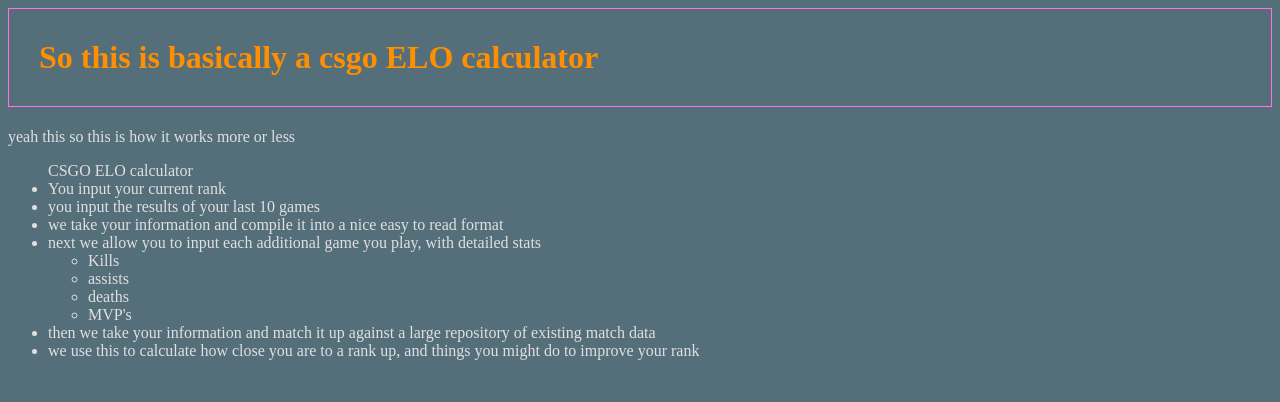
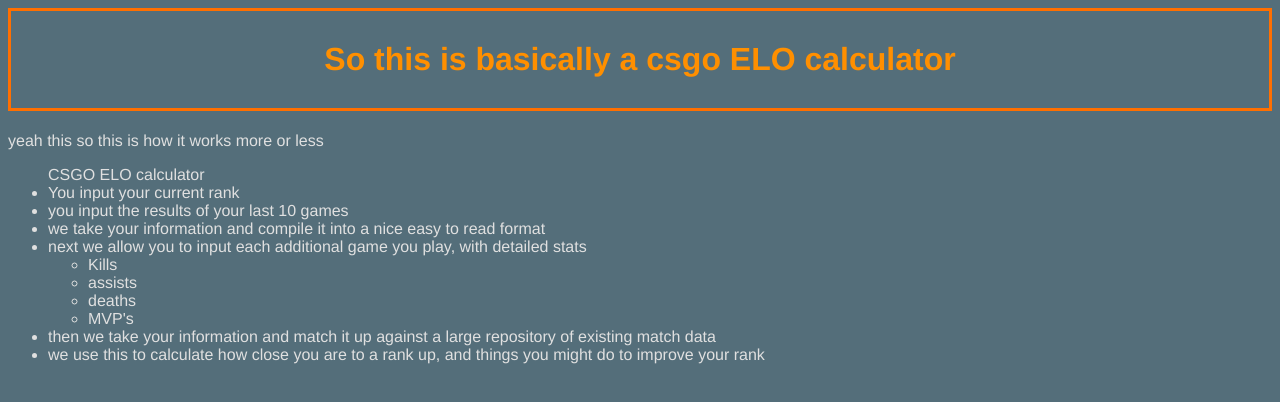
Before and after one commit to superwixy/superwixy.github.io, a plain HTML site: page index.html in a window 1280 px wide. Drawn offline with Linux system fonts and the light colour scheme.

Commit message:
making it purdy

```diff
--- a/style.css
+++ b/style.css
@@ -1,11 +1,13 @@
 body {
   background-color: #546e7a;
+  font-family: helvetica;
 }
 
 h1 {
   color: #ff8f00;
-  border: 1px solid #ff6ff0;
+  border: 3px solid #ff6f00;
   padding: 30px;
+  text-align: center;
 }
  p {
    color: #e0e0e0;
```
